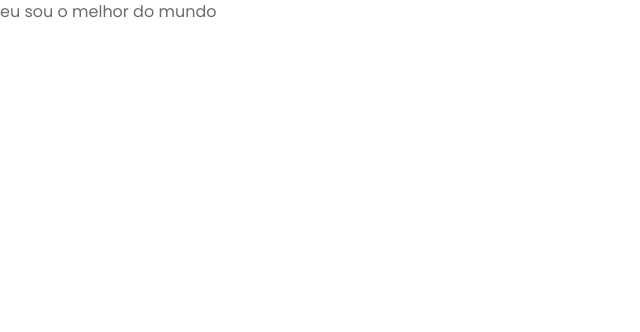
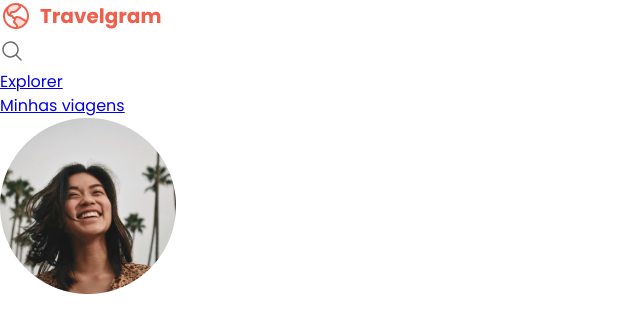
Before and after one commit to joao12243/Travelgram, a plain HTML site: page index.html in a window 1280 px wide. Shown: the whole page, without its empty margins (0-640 px from the left). Drawn offline with Linux system fonts and the light colour scheme; a web font is replaced by a local one.

Commit message:
Aplicando os ícones e imagens

```diff
--- a/index.html
+++ b/index.html
@@ -10,6 +10,26 @@
     <link rel="stylesheet" href="styles/index.css">
 </head>
 <body>
-    <p> eu sou o melhor do mundo </p>
+    <nav>
+        <a href="#" id="logo">
+            <img src="assets/Logo.svg" alt="Logomarca">
+        </a>
+
+        <ul id="primary-mebu">
+            <li>
+                <a href="#">
+                <img src="assets/icons/MagnifyingGlass.svg" alt="ícone de lupa">
+            </a>
+            </li>
+            <li><a href="#"> Explorer</a></li>
+            <li><a href="#"> Minhas viagens</a></li>
+            <li><a href="#">
+                <img src="assets/Profile pic.png" alt="Imagem de Isabela Torres">
+            </a></li>
+        </ul>
+    </nav>
+    <head>
+
+    </head>
 </body>
 </html>
```
Also changed, not shown: assets/Image 01.png (deleted), assets/Image 02.png (deleted), assets/Image 04.png (deleted), assets/Image 05.png (deleted), assets/Image 06.png (deleted), assets/Image 07.png (deleted), assets/Image 08.png (deleted), assets/Image 09.png (deleted), assets/Image 10.png (deleted), assets/Image 11.png (deleted), assets/Profile pic.png (added), assets/icons/AirplaneTilt.svg (renamed from assets/AirplaneTilt.svg), assets/icons/Image.svg (renamed from assets/Image.svg), assets/icons/MagnifyingGlass.svg (renamed from assets/MagnifyingGlass.svg), 2 more files, 12 other files.
